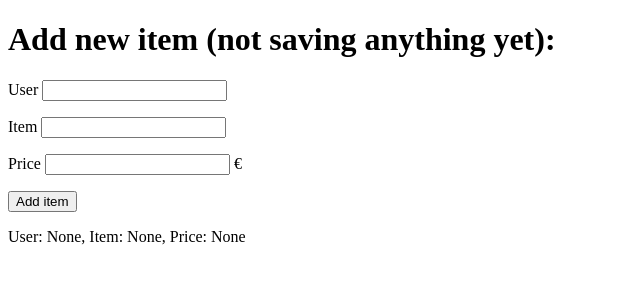
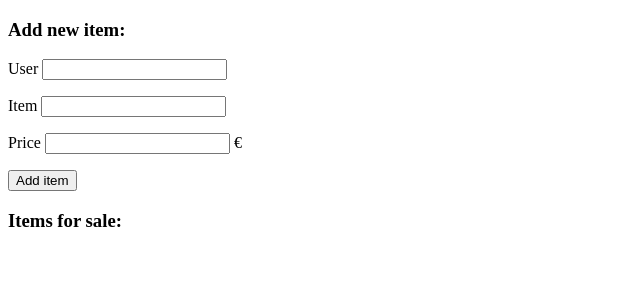
Before and after one commit to vornit/The-Social-Auction-Network, a Flask app: page / in a window 1280 px wide. Shown: the top 300 px of the page, without its empty margins (0-640 px from the left). Run offline with Flask 2, Linux system fonts and the light colour scheme; parts of the project's set-up code (start-up, migrations or seed data) failed here and were passed over.

Commit message:
The added items are now saved in the file

```diff
--- /dev/null
+++ b/items.txt
@@ -0,0 +1,3 @@
+
+pertti, rolex, 15000€
+matti, bicycle, 50€
--- a/src/tjts5901/templates/index.html.j2
+++ b/src/tjts5901/templates/index.html.j2
@@ -10,7 +10,7 @@
   </head>
   <body>
 
-  <h1>Add new item (not saving anything yet):</h1>
+  <h3>Add new item:</h3>
   <form id="add-item" action="/" method="POST"> <!--not sure if needed: accept-charset="utf-8"-->
   <input type="hidden" value="{{laskuri}}" name="laskuri" />
   <p><label>User <input type="text" name="user" /></label></p>
@@ -19,8 +19,10 @@
   <p><input type="submit" name="painike" value="Add item"/></p>
   </form>
 
-  <!--<p>{{added_items}}-->
-  <p>User: {{user}}, Item: {{item}}, Price: {{price}}</p>
+  <h3>Items for sale:</h3>
+  {% for i in range(items | length) %}
+    <p>{{items[i]}}</p>
+  {% endfor %}
 
   </body>
 </html>
--- a/src/tjts5901/views.py
+++ b/src/tjts5901/views.py
@@ -21,5 +21,19 @@ def index() -> str:
     item = request.values.get("item")
     price = request.values.get("price")
 
-    html = render_template("index.html.j2", user=user, item=item, price=price)
+    try:
+        if (user != "" and item != "" and price != ""):
+            file = open("items.txt", "a")
+            file.write("\n" + user + ", " + item + ", " + price + "€")
+            file.close()
+    except:
+        pass
+
+    try:
+        file = open("items.txt", "r")
+        items = file.read().split("\n")
+    except:
+        items = ""
+
+    html = render_template("index.html.j2", user=user, item=item, price=price, items=items)
     return html
```
